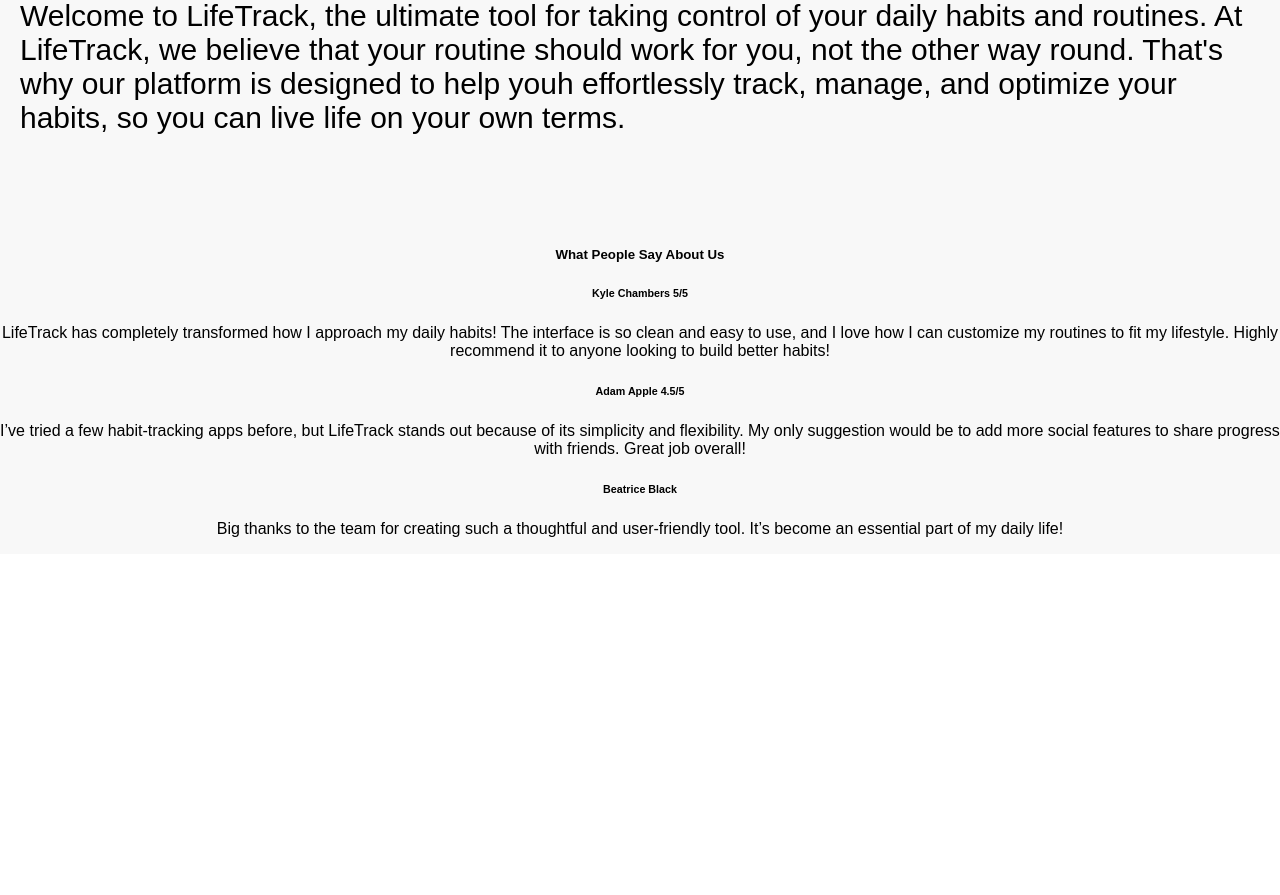
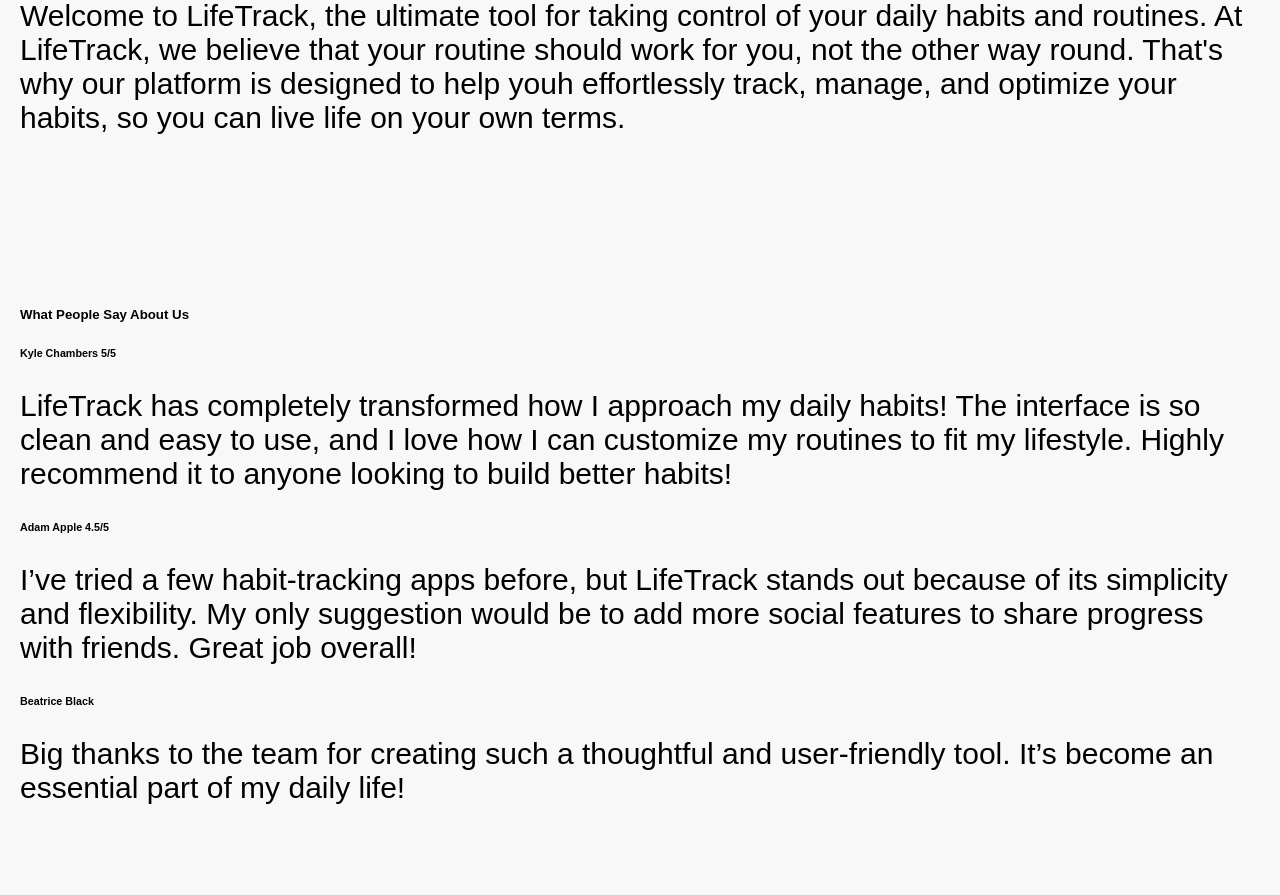
Before and after one commit to nelk114/lifetrack, a Django app: page / in a window 1280 px wide. Shown: the part 612-1507 px from the top of the page. Before the commit the page ends 1149 px from the top, so only its background shows below. Run offline with Django 3.2, Linux system fonts and the light colour scheme.

Commit message:
Update index.html

```diff
--- a/templates/lifetrack/index.html
+++ b/templates/lifetrack/index.html
@@ -90,7 +90,7 @@
            That's why our platform is designed to help youh effortlessly track, manage, and optimize your habits,
            so you can live life on your own terms. </p>
     </div>
-    <div>
+    <div class="hero">
         <h5>What People Say About Us</h5>
         <h6>Kyle Chambers 5/5</h6>
         <p>LifeTrack has completely transformed how I approach my daily habits! The interface is so clean and easy to use,
```
